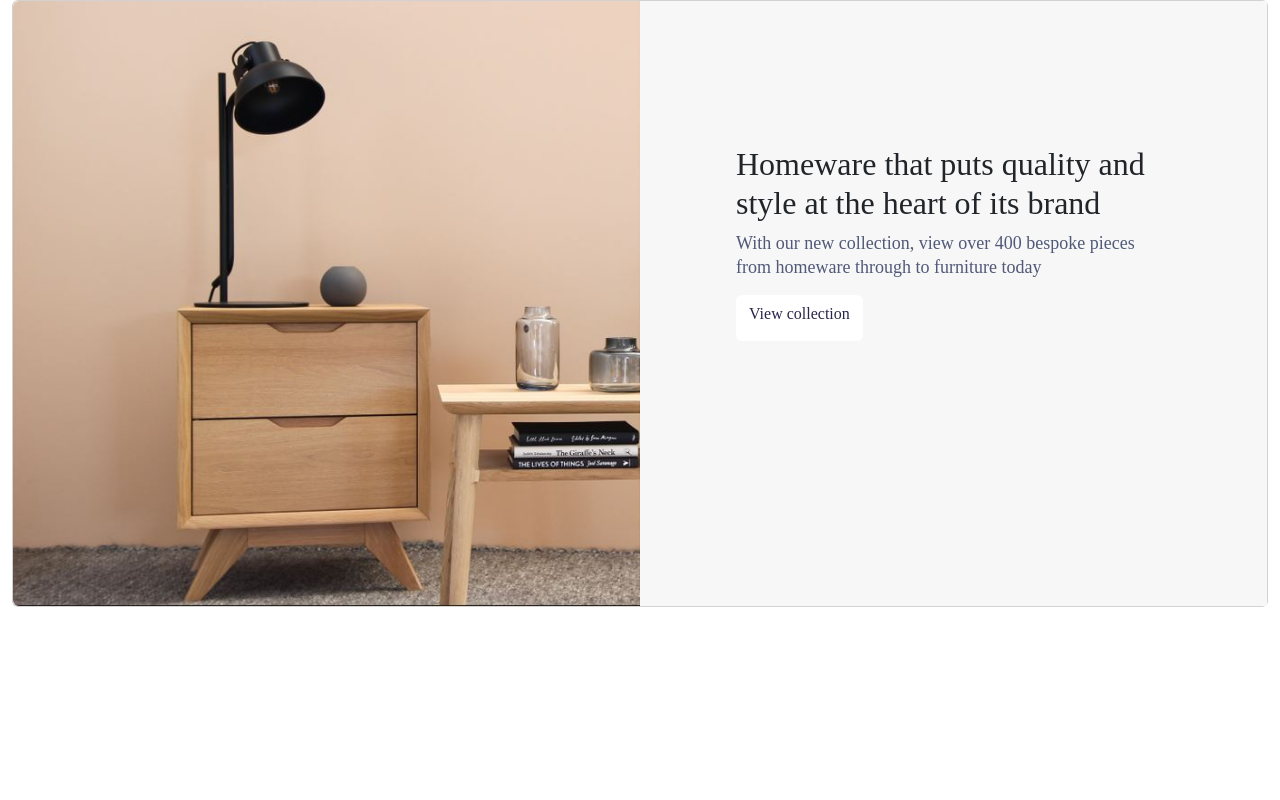
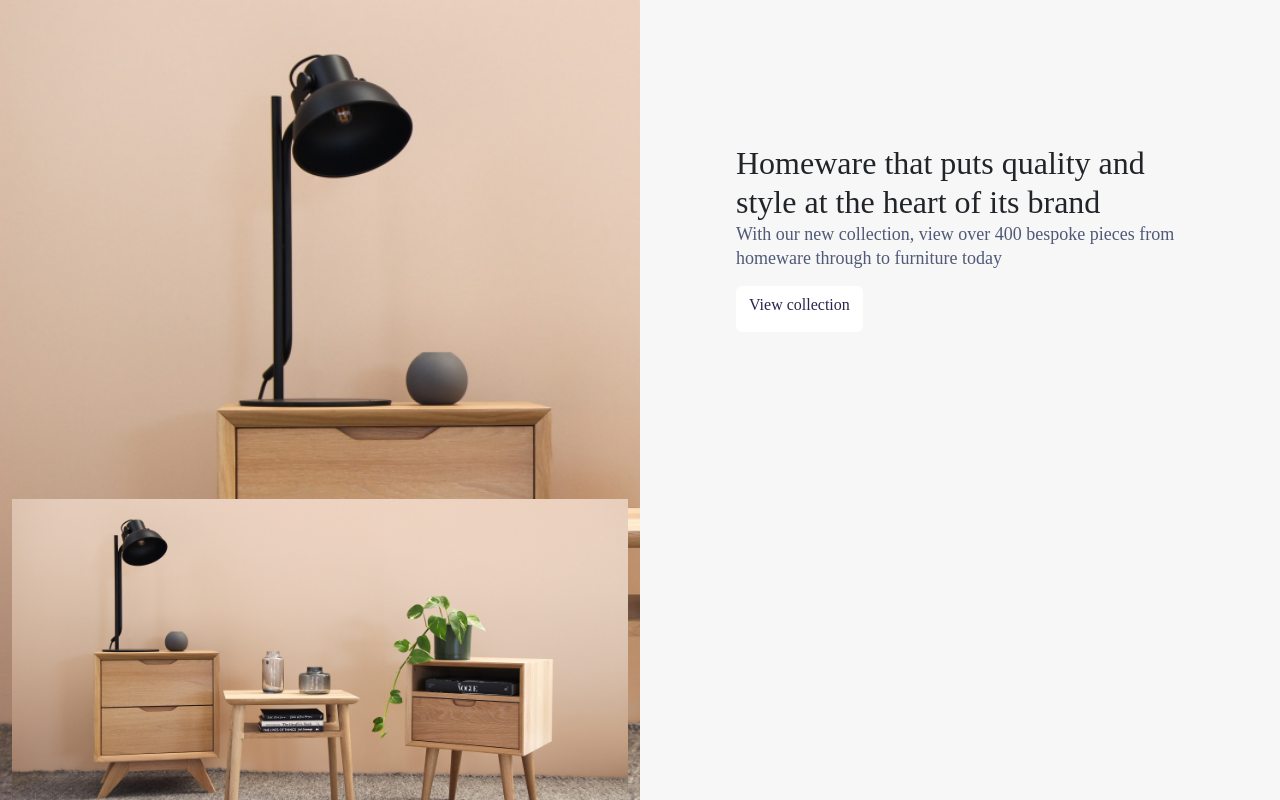
Before and after one commit to tsabo123/bootstrap--8, a plain HTML site: page index.html in a window 1280 px wide. Drawn offline with nearby package versions, Linux system fonts and the light colour scheme; a web font is replaced by a local one.

Commit message:
Add files via upload

```diff
--- a/index.html
+++ b/index.html
@@ -11,14 +11,16 @@
      integrity="sha384-geWF76RCwLtnZ8qwWowPQNguL3RmwHVBC9FhGdlKrxdiJJigb/j/68SIy3Te4Bkz" crossorigin="anonymous"></script>
 </head>
 <body>
-    <div class="container-fluid" >
-        <div class="card "  style="max-width: 1300px;">
-            <div class="row flex-column-reverse flex-lg-row g-0">
+<div class="h-100 container-fluid">
+  <div class="h-100 row flex-column-reverse">
     <div class="col-md-6 col-12">
-                <img src="Capture.JPG" class="img-fluid rounded-start" alt="...">
+      <div class="image ">
+        <img class="img-fluid " src="50 50 Split.jpg">
+
       </div>
-              <div class="col-md-6 col-12 p-5  "style="background: #F7F7F7;">
-                <div class="card-body  mt-5   p-5   " >
+    </div>
+      <div class="h-100 col-md-6 col-12 p-5   "style="background: #F7F7F7;">
+        <div class="text mt-5   p-5   " >
 
                     <h5 class="card-title ">Homeware that puts quality and style at the heart of its brand</h5>
                     <p class="card-text">With our new collection, view over 400 bespoke pieces
@@ -26,10 +28,20 @@
                     <span><a href="#" class="btn   " style="background-color: #FFFFFF;" ><h6 class="white text-center">View collection</h6></a></span>
         </div>
       </div>
-            </div>
+
     </div>
 
   </div>
 
+</div>
+
+
+
+
+
+
+
+
+
 </body>
 </html>
--- a/style.css
+++ b/style.css
@@ -2,7 +2,13 @@
     font-family: "Satoshi-Regular" ;
     src: url(./fonts/Satoshi-Regular.otf);
 }
+body {
+    background-image: url(50\ 50\ Split.jpg);
+    height: 100vh;
+    background-repeat:no-repeat;
+    background-size: cover;
 
+}
 .card-title {
     font-family: 'Satoshi-Regular';
     font-style: normal;
@@ -38,6 +44,8 @@
 
     color: #2A254B;
 }
+
+
 @media screen  and (max-width:768px){
     .col-md-6 {
         background-color: #FFFFFF!important;
```
Also changed, not shown: 50 50 Split.jpg (added). Lines whose indentation alone changed are shown as unchanged.
